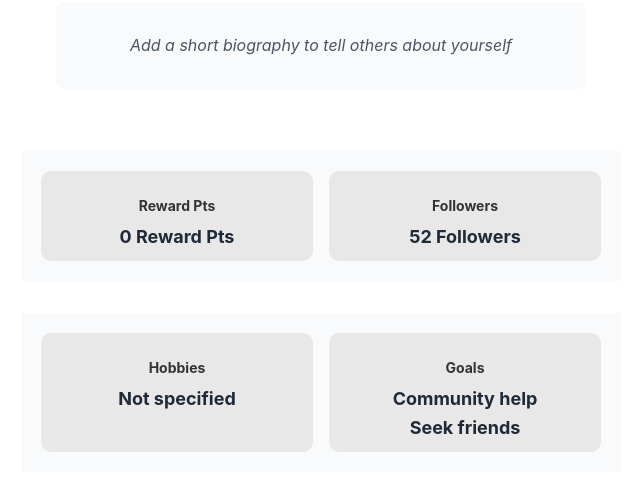
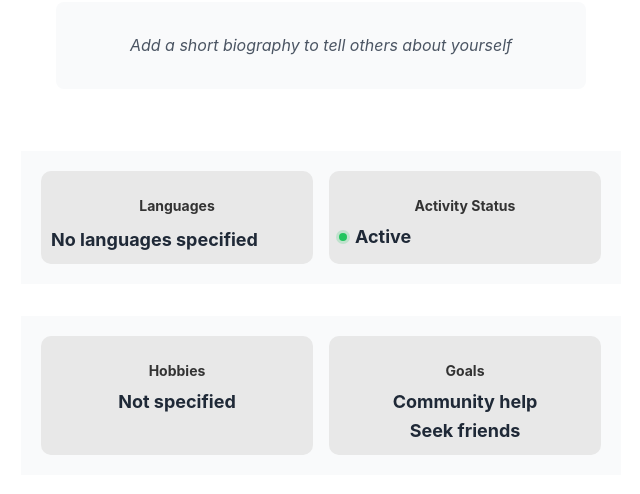
Before and after one commit to Nokitaki/CommutiyDevelopment-IM-2, a Django app: page /users/profile/ in a window 1280 px wide. Shown: the part 532-1026 px from the top of the page, without its empty margins (319-959 px from the left). Run offline with Django 5.2, Linux system fonts and the light colour scheme; a user stored in the database is signed in.

Commit message:
usab ang sa profile page
hobbies,languages,activity,goals

```diff
--- a/CommuDev/users/models.py
+++ b/CommuDev/users/models.py
@@ -12,6 +12,21 @@ class User(AbstractUser):
     employmentStatus = models.CharField(max_length=100)
     points = models.IntegerField(default=0)
     profile_picture = models.ImageField(upload_to='profile_pics', default='default.jpg')
+    # Add new fields
+    languages = models.CharField(max_length=200, blank=True, null=True, default='')
+    activity_status = models.CharField(
+        max_length=100,
+        default='Active',
+        choices=[
+            ('Active', 'Very Active'),
+            ('Moderate', 'Moderately Active'),
+            ('Low', 'Less Active'),
+            ('Inactive', 'Inactive')
+        ]
+    )
+
+    hobbies = models.CharField(max_length=200, blank=True, null=True, default='')
+    goals = models.CharField(max_length=200, blank=True, null=True, default='')
 
     # Keep username for login purposes
     USERNAME_FIELD = 'username'  # This ensures username is used for login
--- a/CommuDev/users/static/users/css/profile.css
+++ b/CommuDev/users/static/users/css/profile.css
@@ -260,3 +260,47 @@
     height: 100%;
     object-fit: cover;  /* Prevents stretching */
 }
+
+
+.language-tags {
+    display: flex;
+    flex-wrap: wrap;
+    gap: 0.5rem;
+    margin-top: 0.5rem;
+}
+
+.language-tag {
+    background: #e0f2fe;
+    color: #0369a1;
+    padding: 0.25rem 0.75rem;
+    border-radius: 20px;
+    font-size: 0.875rem;
+    font-weight: 500;
+}
+
+.activity-indicator {
+    display: flex;
+    align-items: center;
+    gap: 0.5rem;
+}
+
+.status-dot {
+    width: 8px;
+    height: 8px;
+    border-radius: 50%;
+}
+
+.activity-indicator.active .status-dot {
+    background-color: #22c55e;
+    box-shadow: 0 0 0 3px rgba(34, 197, 94, 0.2);
+}
+
+.activity-indicator.moderate .status-dot {
+    background-color: #f59e0b;
+    box-shadow: 0 0 0 3px rgba(245, 158, 11, 0.2);
+}
+
+.activity-indicator.inactive .status-dot {
+    background-color: #ef4444;
+    box-shadow: 0 0 0 3px rgba(239, 68, 68, 0.2);
+}
--- a/CommuDev/users/templates/users/profile.html
+++ b/CommuDev/users/templates/users/profile.html
@@ -330,12 +330,23 @@
 
     <div class="profile-stats">
         <div class="stat-box">
-            <h3>Reward Pts</h3>
-            <p>{{ user.points|default:"0" }} Reward Pts</p>
+            <h3>Languages</h3>
+            <div class="language-tags">
+                {% if user.languages %}
+                    {% for language in user.languages.split %}
+                        <span class="language-tag">{{ language }}</span>
+                    {% endfor %}
+                {% else %}
+                    <p>No languages specified</p>
+                {% endif %}
+            </div>
         </div>
         <div class="stat-box">
-            <h3>Followers</h3>
-            <p>52 Followers</p>
+            <h3>Activity Status</h3>
+            <p class="activity-indicator {% if user.activity_status == 'Active' %}active{% elif user.activity_status == 'Moderate' %}moderate{% else %}inactive{% endif %}">
+                <span class="status-dot"></span>
+                {{ user.activity_status }}
+            </p>
         </div>
     </div>
 
@@ -346,7 +357,7 @@
         </div>
         <div class="stat-box">
             <h3>Goals</h3>
-            <p>Community help<br>Seek friends</p>
+            <p>{{ user.goals|default:"Community help<br>Seek friends"|safe }}</p>
         </div>
     </div>
 
@@ -438,6 +449,38 @@
                     <label for="id_employmentStatus">Employment Status</label>
                     <input type="text" id="id_employmentStatus" name="employmentStatus" value="{{ user.employmentStatus }}"
                            class="form-control" style="width: 100%; padding: 8px; border: 1px solid #ddd; border-radius: 4px;">
+                </div>
+
+                <div style="margin-bottom: 15px;">
+                    <label for="id_hobbies">Hobbies</label>
+                    <input type="text" id="id_hobbies" name="hobbies" value="{{ user.hobbies }}"
+                           class="form-control" style="width: 100%; padding: 8px; border: 1px solid #ddd; border-radius: 4px;"
+                           placeholder="Enter your hobbies">
+                </div>
+
+                <div style="margin-bottom: 15px;">
+                    <label for="id_goals">Goals</label>
+                    <input type="text" id="id_goals" name="goals" value="{{ user.goals }}"
+                           class="form-control" style="width: 100%; padding: 8px; border: 1px solid #ddd; border-radius: 4px;"
+                           placeholder="Enter your goals">
+                </div>
+
+                <div style="margin-bottom: 15px;">
+                    <label for="id_languages">Languages</label>
+                    <input type="text" id="id_languages" name="languages" value="{{ user.languages }}"
+                           class="form-control" style="width: 100%; padding: 8px; border: 1px solid #ddd; border-radius: 4px;"
+                           placeholder="e.g., English, Spanish, Python, JavaScript">
+                </div>
+
+                <div style="margin-bottom: 15px;">
+                    <label for="id_activity_status">Activity Status</label>
+                    <select id="id_activity_status" name="activity_status"
+                            class="form-control" style="width: 100%; padding: 8px; border: 1px solid #ddd; border-radius: 4px;">
+                        <option value="Active" {% if user.activity_status == 'Active' %}selected{% endif %}>Very Active</option>
+                        <option value="Moderate" {% if user.activity_status == 'Moderate' %}selected{% endif %}>Moderately Active</option>
+                        <option value="Low" {% if user.activity_status == 'Low' %}selected{% endif %}>Less Active</option>
+                        <option value="Inactive" {% if user.activity_status == 'Inactive' %}selected{% endif %}>Inactive</option>
+                    </select>
                 </div>
 
                 <div style="text-align: right; margin-top: 20px;">
```
Also changed, not shown: CommuDev/users/forms.py (+9 -1 lines), CommuDev/db.sqlite3, CommuDev/media/profile_pics/179607639_4106750106058160_7995804973874688671_n.jpg (added), CommuDev/media/profile_pics/179607639_4106750106058160_7995804973874688671_n_DJ78GLj.jpg (added), CommuDev/media/profile_pics/179607639_4106750106058160_7995804973874688671_n_KGGf10Y.jpg (added), CommuDev/media/profile_pics/179607639_4106750106058160_7995804973874688671_n_MBNU55a.jpg (added), CommuDev/media/profile_pics/179607639_4106750106058160_7995804973874688671_n_dqkshaq.jpg (added), CommuDev/users/migrations/0003_user_activity_status_user_languages.py (added), CommuDev/users/migrations/0004_user_goals_user_hobbies.py (added).
